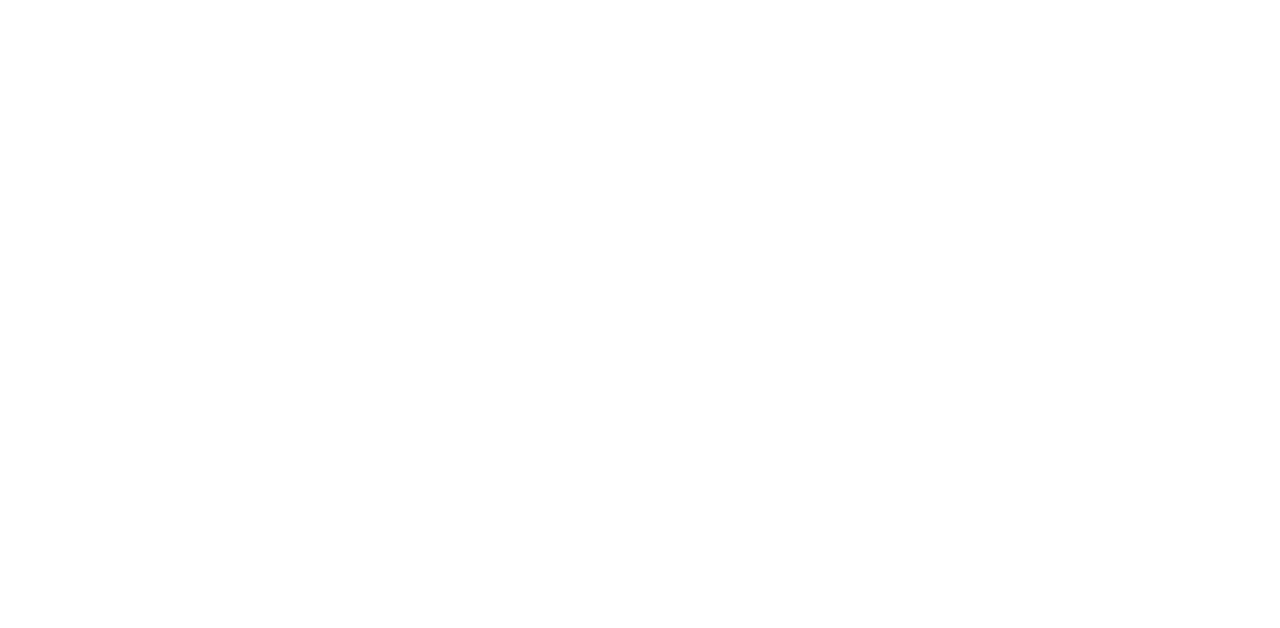
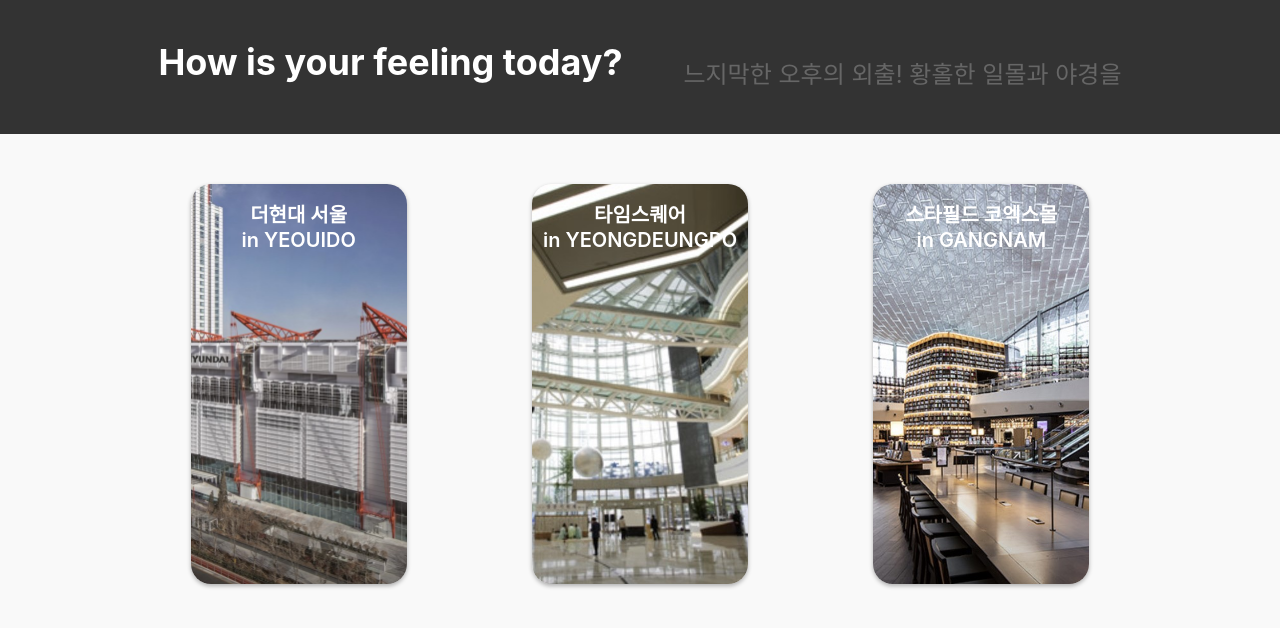
Before and after one commit to kyoooong/junggyoeun.github.io, a plain HTML site: page project/project_place2.html in a window 1280 px wide. Drawn offline with Linux system fonts and the light colour scheme.

Commit message:
update : project 1,2,3 & img

```diff
--- a/project/project_place1.css
+++ b/project/project_place1.css
@@ -10,10 +10,10 @@ body {
     font-family: -apple-system, BlinkMacSystemFont, "Segoe UI", Roboto, "Helvetica Neue", Arial, sans-serif;
     background-color: #f9f9f9;
     display: flex;
-    flex-direction: column; /* 컨텐츠를 세로로 배치 */
-    align-items: center; /* 가운데 정렬 */
-    min-height: 100vh; /* 최소 화면 높이를 100%로 설정 */
-    margin: 0; /* body의 기본 마진 제거 */
+    flex-direction: column;
+    align-items: center;
+    min-height: 100vh;
+    margin: 0;
 }
 
 
@@ -22,7 +22,7 @@ header {
     color: #fff;
     text-align: center;
     padding: 20px 0;
-    width: 100%; /* 헤더의 너비를 화면 전체로 설정 */
+    width: 100%;
 }
 
 .title {
@@ -34,8 +34,8 @@ header {
 .subTitle {
     font-size: 24px;
     color: #666;
-    text-align: center; /* 텍스트를 가운데 정렬 */
-    margin-top: 10px; /* 위쪽 여백 추가 */
+    text-align: center;
+    margin-top: 10px;
 }
 
 .container {
@@ -44,41 +44,40 @@ header {
     margin: 0 auto;
     padding: 20px 0;
     display: flex;
-    flex-wrap: wrap; /* Allow items to wrap */
-    justify-content: space-around; /* Distribute items evenly with space around */
-    align-items: center; /* 가운데 정렬 */
+    flex-wrap: wrap;
+    justify-content: space-around;
+    align-items: center;
 }
 
 .place {
     margin-top: 30px;
     width: 250px;
     height: 400px;
-    border-radius: 20px; /* Rounded corners */
+    border-radius: 20px;
     text-align: center;
     position: relative;
     overflow: hidden;
-    transition: transform 0.3s ease, box-shadow 0.3s ease; /* Add smooth transition for transform and box-shadow properties */
-    flex: 0 0 calc(25% - 40px); /* 각 place 요소의 너비를 25%로 설정 */
-    margin-bottom: 20px; /* 아래 여백 추가 */
-    box-shadow: 0 2px 4px rgba(0, 0, 0, 0.3); /* Shadow with darker color and smaller spread */
+    transition: transform 0.3s ease, box-shadow 0.3s ease;
+    flex: 0 0 calc(25% - 40px);
+    margin-bottom: 20px;
+    box-shadow: 0 2px 4px rgba(0, 0, 0, 0.3);
 }
 
 .place:hover {
-    transform: scale(1.03); /* Scale up the place on hover */
-    box-shadow: 0 4px 8px rgba(0, 0, 0, 0.5); /* Darker shadow on hover */
+    transform: scale(1.03);
+    box-shadow: 0 4px 8px rgba(0, 0, 0, 0.5);
 }
 
 .place h1 {
-    font-size: 20px; /* Larger font size */
+    font-size: 20px;
     font-weight: 600;
-    color: #ffffff; /* White text color */
+    color: #ffffff;
     margin-top: 15px;
-    transition: color 0.3s ease; /* Add smooth transition for color change */
+    transition: color 0.3s ease;
 }
 
-/* Background images for each place */
 #place1 {
-    background-image: url('응봉산.jpg'); /* Replace with actual image paths */
+    background-image: url('응봉산.jpg');
     background-size: cover;
     background-position: center;
 }
@@ -101,17 +100,16 @@ header {
     background-position: center;
 }
 
-/* Media query for smaller screens */
 @media (max-width: 768px) {
     .container {
         width: 90%;
     }
 
     .place {
-        width: calc(50% - 20px); /* 2 items per row on smaller screens */
+        width: calc(50% - 20px);
     }
 
     .place h1 {
-        font-size: 1.8em; /* Adjusted font size */
+        font-size: 1.8em;
     }
 }
--- /dev/null
+++ b/project/project_place2.css
@@ -0,0 +1,110 @@
+/* project_place.css */
+
+/* Reset some default styling */
+body, h1, h2, h3, h4, h5, h6, p, ul, li, figure {
+    margin: 0;
+    padding: 0;
+}
+
+body {
+    font-family: -apple-system, BlinkMacSystemFont, "Segoe UI", Roboto, "Helvetica Neue", Arial, sans-serif;
+    background-color: #f9f9f9;
+    display: flex;
+    flex-direction: column;
+    align-items: center;
+    min-height: 100vh;
+    margin: 0;
+}
+
+
+header {
+    background-color: #333;
+    color: #fff;
+    text-align: center;
+    padding: 20px 0;
+    width: 100%;
+}
+
+.title {
+    font-size: 36px;
+    font-weight: bold;
+    margin-bottom: 10px;
+}
+
+.subTitle {
+    font-size: 24px;
+    color: #666;
+    text-align: center;
+    margin-top: 10px;
+}
+
+.container {
+    width: 80%;
+    max-width: 1200px;
+    margin: 0 auto;
+    padding: 20px 0;
+    display: flex;
+    flex-wrap: wrap;
+    justify-content: space-around;
+    align-items: center;
+}
+
+.place {
+    margin-top: 30px;
+    width: 250px;
+    height: 400px;
+    border-radius: 20px;
+    text-align: center;
+    position: relative;
+    overflow: hidden;
+    transition: transform 0.3s ease, box-shadow 0.3s ease;
+    flex: 0 0 calc(25% - 40px);
+    margin-bottom: 20px;
+    box-shadow: 0 2px 4px rgba(0, 0, 0, 0.3);
+}
+
+.place:hover {
+    transform: scale(1.03);
+    box-shadow: 0 4px 8px rgba(0, 0, 0, 0.5);
+}
+
+.place h1 {
+    font-size: 20px;
+    font-weight: 600;
+    color: #ffffff;
+    margin-top: 15px;
+    transition: color 0.3s ease;
+}
+
+#place1 {
+    background-image: url('더현대.jpg');
+    background-size: cover;
+    background-position: center;
+}
+
+#place2 {
+    background-image: url('타임스퀘어.jpg');
+    background-size: cover;
+    background-position: center;
+}
+
+#place3 {
+    background-image: url('코엑스몰.jpg');
+    background-size: cover;
+    background-position: center;
+}
+
+
+@media (max-width: 768px) {
+    .container {
+        width: 90%;
+    }
+
+    .place {
+        width: calc(50% - 20px);
+    }
+
+    .place h1 {
+        font-size: 1.8em;
+    }
+}
--- a/project/project_place2.html
+++ b/project/project_place2.html
@@ -0,0 +1,33 @@
+<!DOCTYPE html>
+<html lang="en">
+<head>
+    <meta charset="UTF-8">
+    <meta name="viewport" content="width=device-width, initial-scale=1.0">
+    <title>Document</title>
+    <link rel="stylesheet" href="project_place2.css">
+</head>
+<body>
+    <header>
+        <div class="container">
+            <div class="title">
+                How is your feeling today?
+            </div>
+            <div class="subTitle">
+                느지막한 오후의 외출! 황홀한 일몰과 야경을
+            </div>
+        </div>
+    </header>
+    <div class="container">
+        <div id="place1" class="place">
+            <h1>더현대 서울<br>in YEOUIDO </h1>
+        </div>
+        <div id="place2" class="place">
+            <h1>타임스퀘어<br>in YEONGDEUNGPO</h1>
+        </div>
+        <div id="place3" class="place">
+            <h1>스타필드 코엑스몰<br>in GANGNAM</h1>
+        </div>
+    </div>
+
+</body>
+</html>
--- /dev/null
+++ b/project/project_place3.css
@@ -0,0 +1,110 @@
+/* project_place.css */
+
+/* Reset some default styling */
+body, h1, h2, h3, h4, h5, h6, p, ul, li, figure {
+    margin: 0;
+    padding: 0;
+}
+
+body {
+    font-family: -apple-system, BlinkMacSystemFont, "Segoe UI", Roboto, "Helvetica Neue", Arial, sans-serif;
+    background-color: #f9f9f9;
+    display: flex;
+    flex-direction: column;
+    align-items: center;
+    min-height: 100vh;
+    margin: 0;
+}
+
+
+header {
+    background-color: #333;
+    color: #fff;
+    text-align: center;
+    padding: 20px 0;
+    width: 100%;
+}
+
+.title {
+    font-size: 36px;
+    font-weight: bold;
+    margin-bottom: 10px;
+}
+
+.subTitle {
+    font-size: 24px;
+    color: #666;
+    text-align: center;
+    margin-top: 10px;
+}
+
+.container {
+    width: 80%;
+    max-width: 1200px;
+    margin: 0 auto;
+    padding: 20px 0;
+    display: flex;
+    flex-wrap: wrap;
+    justify-content: space-around;
+    align-items: center;
+}
+
+.place {
+    margin-top: 30px;
+    width: 250px;
+    height: 400px;
+    border-radius: 20px;
+    text-align: center;
+    position: relative;
+    overflow: hidden;
+    transition: transform 0.3s ease, box-shadow 0.3s ease;
+    flex: 0 0 calc(25% - 40px);
+    margin-bottom: 20px;
+    box-shadow: 0 2px 4px rgba(0, 0, 0, 0.3);
+}
+
+.place:hover {
+    transform: scale(1.03);
+    box-shadow: 0 4px 8px rgba(0, 0, 0, 0.5);
+}
+
+.place h1 {
+    font-size: 20px;
+    font-weight: 600;
+    color: #ffffff;
+    margin-top: 15px;
+    transition: color 0.3s ease;
+}
+
+#place1 {
+    background-image: url('힙지로.jpg');
+    background-size: cover;
+    background-position: center;
+}
+
+#place2 {
+    background-image: url('용리단길.jpg');
+    background-size: cover;
+    background-position: center;
+}
+
+#place3 {
+    background-image: url('힙당동.jpg');
+    background-size: cover;
+    background-position: center;
+}
+
+
+@media (max-width: 768px) {
+    .container {
+        width: 90%;
+    }
+
+    .place {
+        width: calc(50% - 20px);
+    }
+
+    .place h1 {
+        font-size: 1.8em;
+    }
+}
```
Also changed, not shown: project/project_place3.html (added, +33 -0 lines), project/더현대.jpg (added), project/용리단길.jpg (added), project/코엑스몰.jpg (added), project/타임스퀘어.jpg (added), project/힙지로.jpg (added), 1 other file.
